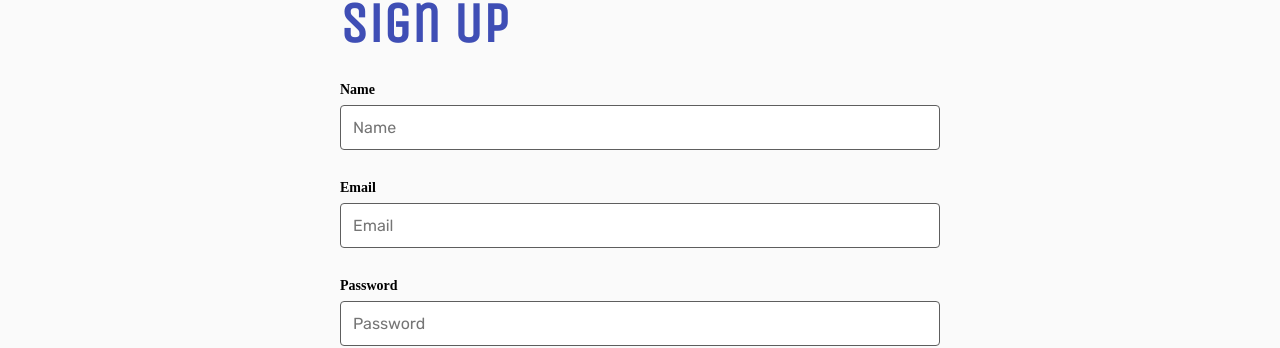
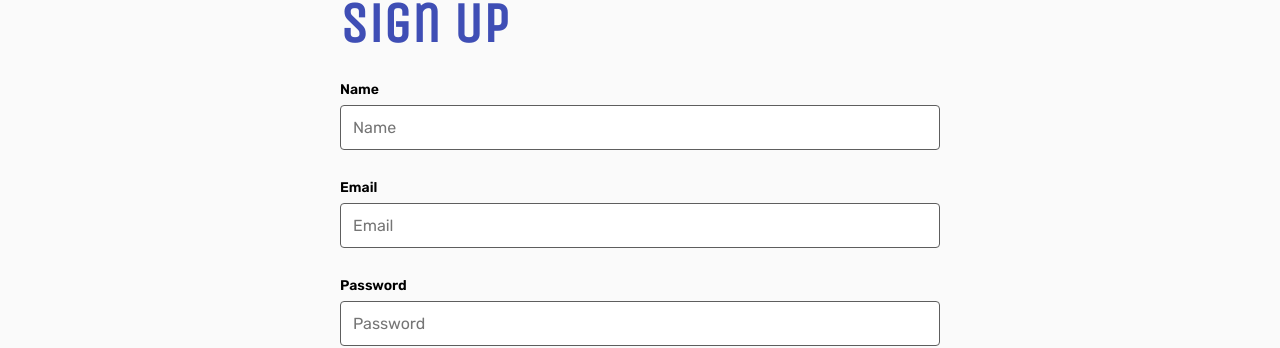
Before and after one commit to mirandajoy/miranda-neerhof-the-learning-club, a React (Vite) app: page /signup in a window 1280 px wide. Shown: the part 152-500 px from the top of the page. Built offline with nearby package versions, Linux system fonts and the light colour scheme; no server answers.

Commit message:
add font-family to label

```diff
--- a/src/styles/partials/_global.scss
+++ b/src/styles/partials/_global.scss
@@ -54,6 +54,7 @@ body {
 }
 
 .label {
+  font-family: "Rubik", sans-serif;/*  */
   font-size: $font-size-label;
   font-weight: $weight-bold;
   line-height: calc($font-size-label * 1.2);
```
